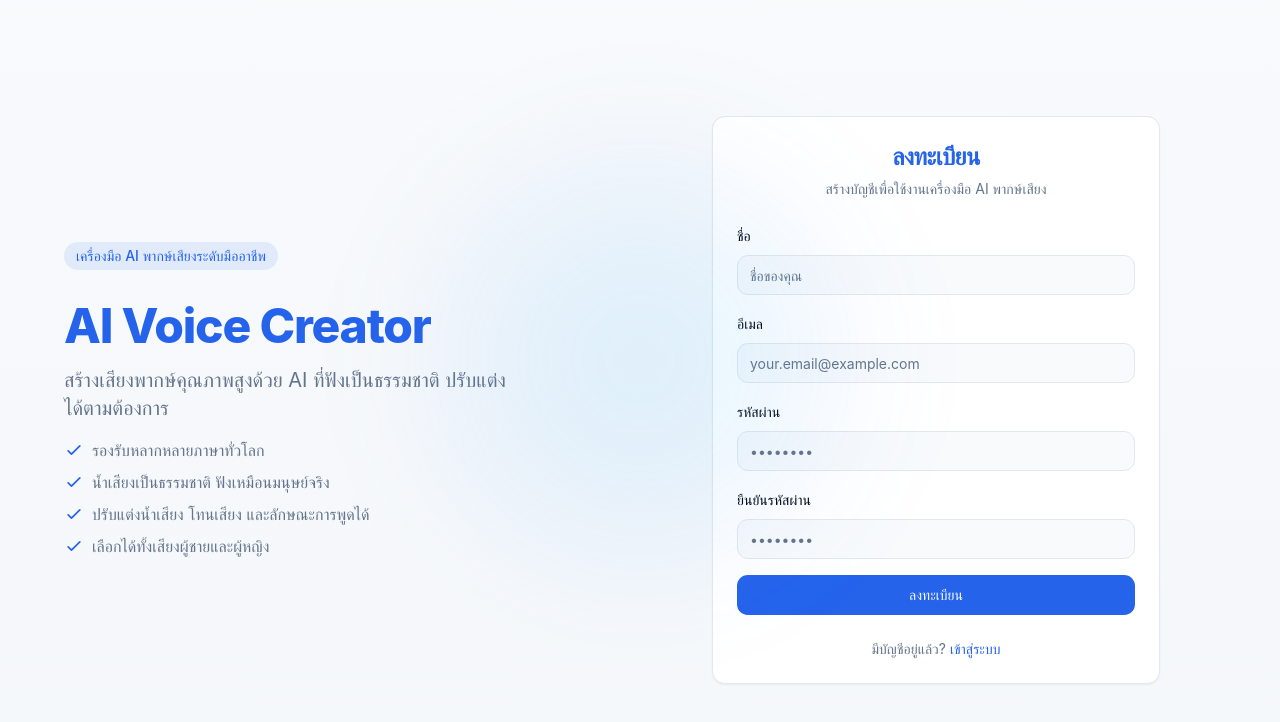
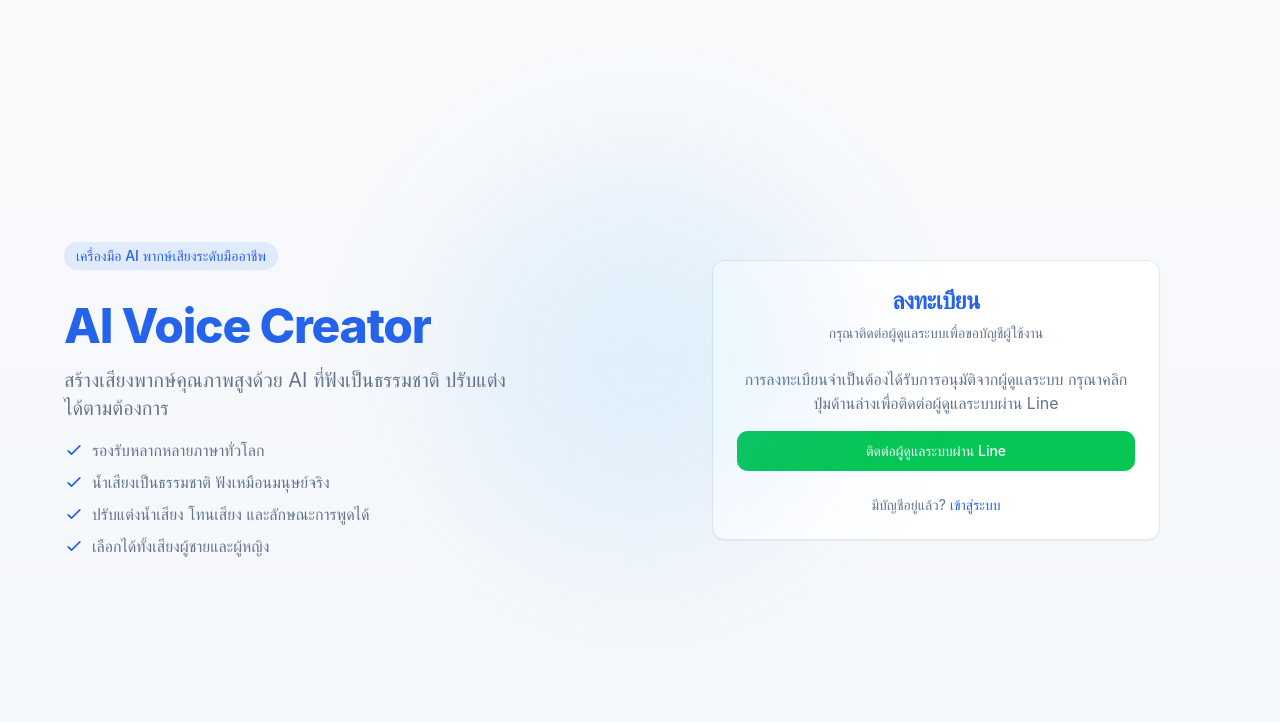
Before and after one commit to iam-generative-ai/ai-voice-creator, a React (Vite) app: page /auth in a window 1280 px wide. Both pictures are taken after a click on the button "ลงทะเบียน". Shown: the top 722 px of the page. Built offline with nearby package versions, Linux system fonts and the light colour scheme.

Commit message:
Replace registration form with link
Replaced the registration form with a link to the admin's Line account.

```diff
--- a/src/components/auth/RegisterForm.tsx
+++ b/src/components/auth/RegisterForm.tsx
@@ -1,9 +1,5 @@
 
-import { useState } from 'react';
-import { useAuth } from '@/contexts/AuthContext';
 import { Button } from '@/components/ui/button';
-import { Input } from '@/components/ui/input';
-import { Label } from '@/components/ui/label';
 import { Card, CardContent, CardDescription, CardFooter, CardHeader, CardTitle } from '@/components/ui/card';
 
 interface RegisterFormProps {
@@ -11,72 +7,8 @@ interface RegisterFormProps {
 }
 
 const RegisterForm = ({ onToggleForm }: RegisterFormProps) => {
-  const [name, setName] = useState('');
-  const [email, setEmail] = useState('');
-  const [password, setPassword] = useState('');
-  const [confirmPassword, setConfirmPassword] = useState('');
-  const { register, isLoading } = useAuth();
-
-  // Add validation states
-  const [nameError, setNameError] = useState('');
-  const [emailError, setEmailError] = useState('');
-  const [passwordError, setPasswordError] = useState('');
-  const [confirmPasswordError, setConfirmPasswordError] = useState('');
-
-  // Validate email format
-  const validateEmail = (email: string): boolean => {
-    const emailRegex = /^[^\s@]+@[^\s@]+\.[^\s@]+$/;
-    const isValid = emailRegex.test(email);
-    setEmailError(isValid ? '' : 'รูปแบบอีเมลไม่ถูกต้อง');
-    return isValid;
-  };
-
-  // Validate password strength
-  const validatePassword = (password: string): boolean => {
-    // Password must be at least 8 characters and contain at least one letter and one number
-    const passwordRegex = /^(?=.*[A-Za-z])(?=.*\d)[A-Za-z\d]{8,}$/;
-    const isValid = passwordRegex.test(password);
-    setPasswordError(isValid ? '' : 'รหัสผ่านต้องมีอย่างน้อย 8 ตัว และประกอบด้วยตัวอักษรและตัวเลข');
-    return isValid;
-  };
-
-  // Validate matching passwords
-  const validateConfirmPassword = (password: string, confirmPassword: string): boolean => {
-    const isValid = password === confirmPassword;
-    setConfirmPasswordError(isValid ? '' : 'รหัสผ่านไม่ตรงกัน');
-    return isValid;
-  };
-
-  // Validate name
-  const validateName = (name: string): boolean => {
-    const isValid = name.trim().length >= 2;
-    setNameError(isValid ? '' : 'ชื่อต้องมีความยาวอย่างน้อย 2 ตัวอักษร');
-    return isValid;
-  };
-
-  // Validate all fields
-  const validateForm = (): boolean => {
-    const isNameValid = validateName(name);
-    const isEmailValid = validateEmail(email);
-    const isPasswordValid = validatePassword(password);
-    const isConfirmPasswordValid = validateConfirmPassword(password, confirmPassword);
-
-    return isNameValid && isEmailValid && isPasswordValid && isConfirmPasswordValid;
-  };
-
-  const handleSubmit = async (e: React.FormEvent) => {
-    e.preventDefault();
-
-    // Validate all fields before submission
-    if (!validateForm()) {
-      return;
-    }
-
-    try {
-      await register(email, password, name);
-    } catch (error) {
-      // Error is already handled in the auth context
-    }
+  const handleRedirectToLine = () => {
+    window.open('https://line.me/ti/p/Pq7cizlrXb', '_blank');
   };
 
   return (
@@ -86,85 +18,22 @@ const RegisterForm = ({ onToggleForm }: RegisterFormProps) => {
           <span className="text-gradient">ลงทะเบียน</span>
         </CardTitle>
         <CardDescription className="text-center">
-          สร้างบัญชีเพื่อใช้งานเครื่องมือ AI พากษ์เสียง
+          กรุณาติดต่อผู้ดูแลระบบเพื่อขอบัญชีผู้ใช้งาน
         </CardDescription>
       </CardHeader>
       <CardContent>
-        <form onSubmit={handleSubmit} className="space-y-4">
-          <div className="space-y-2">
-            <Label htmlFor="name">ชื่อ</Label>
-            <Input
-              id="name"
-              placeholder="ชื่อของคุณ"
-              value={name}
-              onChange={(e) => {
-                setName(e.target.value);
-                if (nameError) validateName(e.target.value);
-              }}
-              required
-              className={`transition-all focus:ring-2 focus:ring-primary/20 ${nameError ? 'border-destructive' : ''}`}
-            />
-            {nameError && <p className="text-sm text-destructive mt-1">{nameError}</p>}
-          </div>
-          <div className="space-y-2">
-            <Label htmlFor="email">อีเมล</Label>
-            <Input
-              id="email"
-              type="email"
-              placeholder="your.email@example.com"
-              value={email}
-              onChange={(e) => {
-                setEmail(e.target.value);
-                if (emailError) validateEmail(e.target.value);
-              }}
-              required
-              className={`transition-all focus:ring-2 focus:ring-primary/20 ${emailError ? 'border-destructive' : ''}`}
-              onBlur={() => validateEmail(email)}
-            />
-            {emailError && <p className="text-sm text-destructive mt-1">{emailError}</p>}
-          </div>
-          <div className="space-y-2">
-            <Label htmlFor="password">รหัสผ่าน</Label>
-            <Input
-              id="password"
-              type="password"
-              placeholder="••••••••"
-              value={password}
-              onChange={(e) => {
-                setPassword(e.target.value);
-                if (passwordError) validatePassword(e.target.value);
-              }}
-              required
-              className={`transition-all focus:ring-2 focus:ring-primary/20 ${passwordError ? 'border-destructive' : ''}`}
-              onBlur={() => validatePassword(password)}
-            />
-            {passwordError && <p className="text-sm text-destructive mt-1">{passwordError}</p>}
-          </div>
-          <div className="space-y-2">
-            <Label htmlFor="confirmPassword">ยืนยันรหัสผ่าน</Label>
-            <Input
-              id="confirmPassword"
-              type="password"
-              placeholder="••••••••"
-              value={confirmPassword}
-              onChange={(e) => {
-                setConfirmPassword(e.target.value);
-                if (confirmPasswordError) validateConfirmPassword(password, e.target.value);
-              }}
-              required
-              className={`transition-all focus:ring-2 focus:ring-primary/20 ${confirmPasswordError ? 'border-destructive' : ''}`}
-              onBlur={() => validateConfirmPassword(password, confirmPassword)}
-            />
-            {confirmPasswordError && <p className="text-sm text-destructive mt-1">{confirmPasswordError}</p>}
-          </div>
+        <div className="space-y-4">
+          <p className="text-center text-muted-foreground">
+            การลงทะเบียนจำเป็นต้องได้รับการอนุมัติจากผู้ดูแลระบบ
+            กรุณาคลิกปุ่มด้านล่างเพื่อติดต่อผู้ดูแลระบบผ่าน Line
+          </p>
           <Button
-            type="submit"
-            className="w-full"
-            disabled={isLoading || !!(nameError || emailError || passwordError || confirmPasswordError)}
+            onClick={handleRedirectToLine}
+            className="w-full bg-[#06C755] hover:bg-[#06B64D]"
           >
-            {isLoading ? 'กำลังสร้างบัญชี...' : 'ลงทะเบียน'}
+            ติดต่อผู้ดูแลระบบผ่าน Line
           </Button>
-        </form>
+        </div>
       </CardContent>
       <CardFooter className="flex justify-center">
         <p className="text-sm text-muted-foreground">
```
